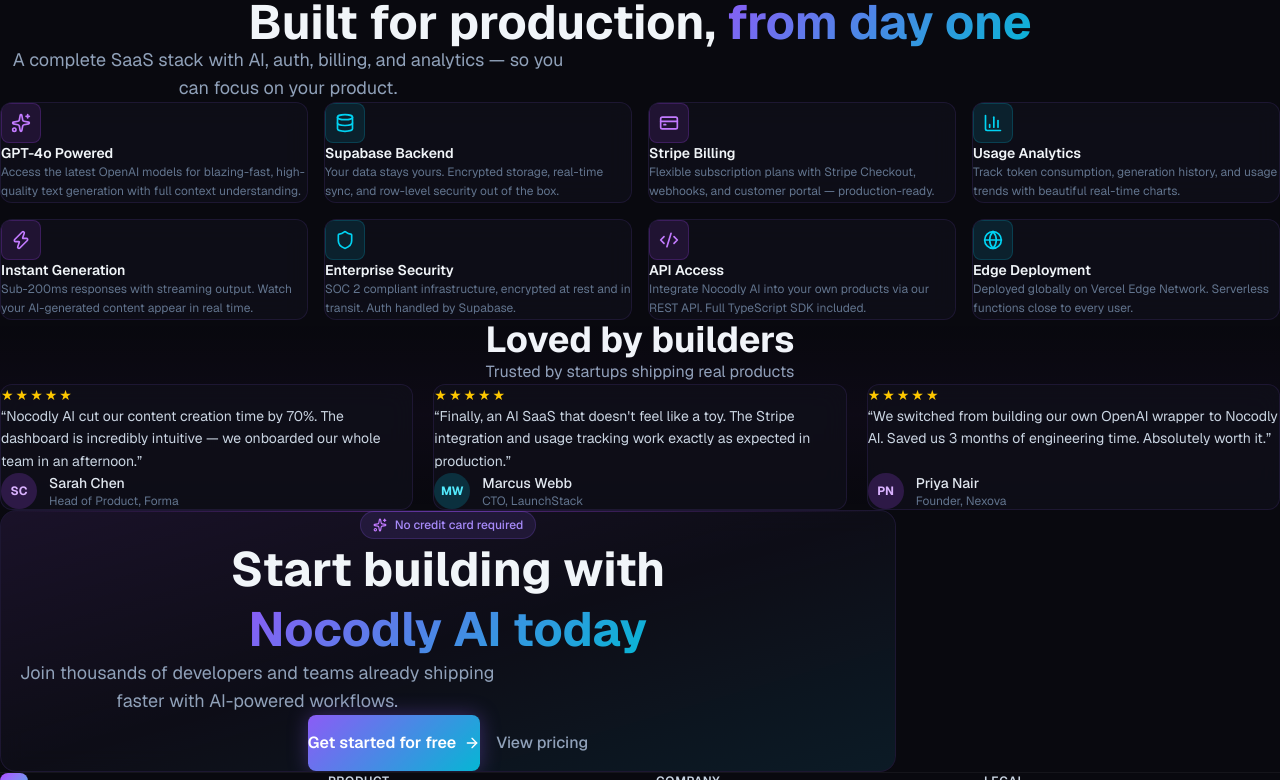
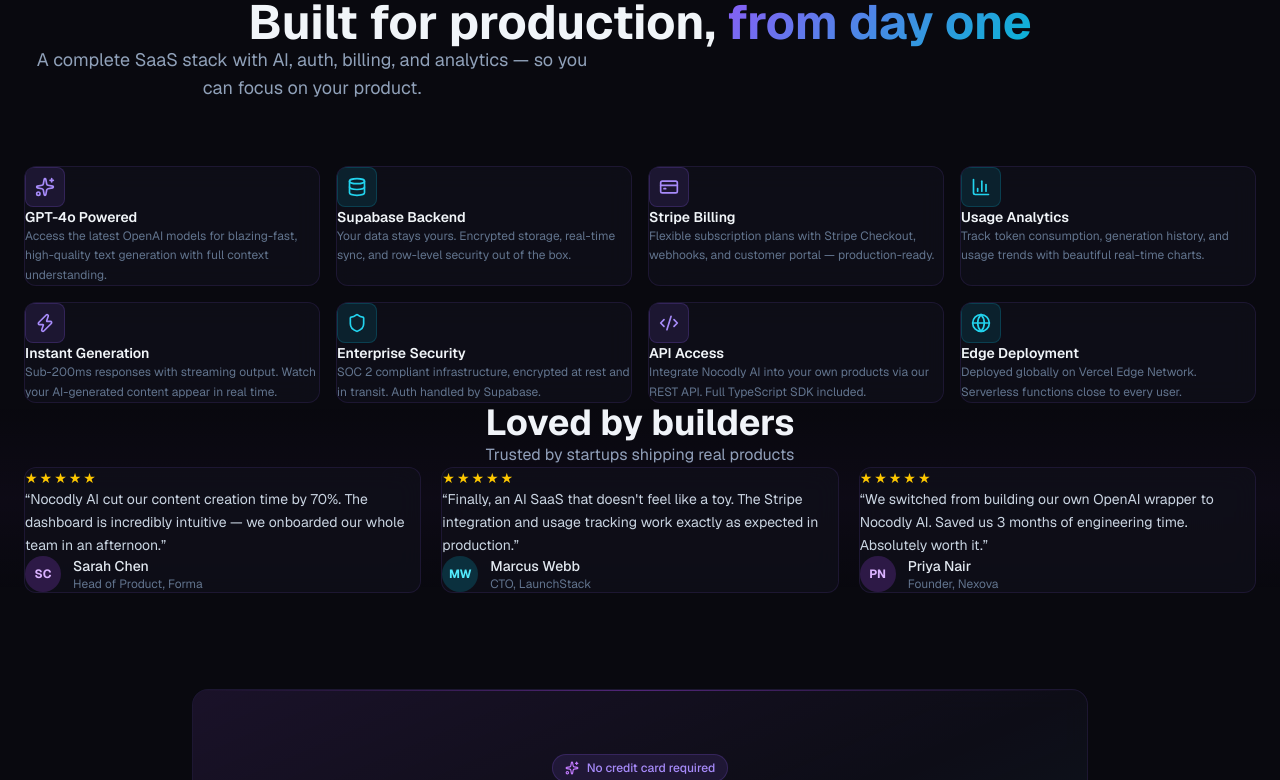
Before and after one commit to nocodly/nocodly-ai, a Next.js app: page / in a window 1280 px wide. Shown: the part 680-1460 px from the top of the page. Built offline with nearby package versions, Linux system fonts and the light colour scheme.

Commit message:
fix: layout alignment and Tailwind v4 class scanning

```diff
--- a/src/app/globals.css
+++ b/src/app/globals.css
@@ -1,4 +1,6 @@
 @import "tailwindcss";
+@source "../components/**/*.{ts,tsx}";
+@source "../app/**/*.{ts,tsx}";
 
 @theme {
   --color-background: #09090f;
@@ -254,6 +256,33 @@
   border-radius: 0.5rem;
 }
 
+/* Feature card icon colors */
+.feature-icon-purple {
+  background: rgba(139,92,246,0.12);
+  color: #a78bfa;
+  border: 1px solid rgba(139,92,246,0.2);
+}
+.feature-icon-cyan {
+  background: rgba(6,182,212,0.12);
+  color: #22d3ee;
+  border: 1px solid rgba(6,182,212,0.2);
+}
+.feature-glow-purple:hover {
+  box-shadow: 0 0 30px rgba(139,92,246,0.1);
+}
+.feature-glow-cyan:hover {
+  box-shadow: 0 0 30px rgba(6,182,212,0.1);
+}
+
+/* Section container */
+.section-container {
+  max-width: 80rem;
+  margin-left: auto;
+  margin-right: auto;
+  padding-left: 1.5rem;
+  padding-right: 1.5rem;
+}
+
 /* Noise texture overlay */
 .noise::after {
   content: '';
--- a/src/components/marketing/cta.tsx
+++ b/src/components/marketing/cta.tsx
@@ -7,13 +7,14 @@
 
 export function CtaSection() {
   return (
-    <section className="py-24 px-4 sm:px-6">
-      <div className="max-w-4xl mx-auto">
+    <section className="py-24" style={{ padding: "6rem 1.5rem" }}>
+      <div style={{ maxWidth: "56rem", marginLeft: "auto", marginRight: "auto" }}>
         <motion.div
           initial={{ opacity: 0, y: 24 }}
           whileInView={{ opacity: 1, y: 0 }}
           viewport={{ once: true }}
-          className="relative glass rounded-2xl p-10 sm:p-16 text-center overflow-hidden border border-purple-500/15"
+          className="relative glass rounded-2xl overflow-hidden border border-purple-500/15"
+          style={{ padding: "4rem", textAlign: "center" }}
         >
           {/* Background glow */}
           <div className="absolute inset-0 bg-gradient-to-br from-purple-500/8 via-transparent to-cyan-500/8" />
--- a/src/components/marketing/features.tsx
+++ b/src/components/marketing/features.tsx
@@ -56,21 +56,21 @@
 
 const colorMap = {
   purple: {
-    icon: "bg-purple-500/12 text-purple-400 border-purple-500/20",
-    glow: "hover:shadow-[0_0_30px_rgba(139,92,246,0.08)]",
+    icon: "feature-icon-purple",
+    glow: "feature-glow-purple",
   },
   cyan: {
-    icon: "bg-cyan-500/12 text-cyan-400 border-cyan-500/20",
-    glow: "hover:shadow-[0_0_30px_rgba(6,182,212,0.08)]",
+    icon: "feature-icon-cyan",
+    glow: "feature-glow-cyan",
   },
 };
 
 export function FeaturesSection() {
   return (
     <section id="features" className="py-24 relative">
-      <div className="max-w-7xl mx-auto px-4 sm:px-6">
+      <div className="section-container">
         {/* Header */}
-        <div className="text-center mb-16">
+        <div style={{ textAlign: "center", marginBottom: "4rem" }}>
           <motion.span
             initial={{ opacity: 0 }}
             whileInView={{ opacity: 1 }}
--- a/src/components/marketing/footer.tsx
+++ b/src/components/marketing/footer.tsx
@@ -4,7 +4,7 @@
 export function Footer() {
   return (
     <footer className="border-t border-white/5 py-12 mt-20">
-      <div className="max-w-7xl mx-auto px-4 sm:px-6 lg:px-8">
+      <div className="section-container">
         <div className="grid grid-cols-2 md:grid-cols-4 gap-8 mb-10">
           {/* Brand */}
           <div className="col-span-2 md:col-span-1">
--- a/src/components/marketing/stats.tsx
+++ b/src/components/marketing/stats.tsx
@@ -13,7 +13,7 @@
   return (
     <section className="py-16 border-y border-white/5 relative">
       <div className="absolute inset-0 bg-gradient-to-r from-purple-500/3 via-transparent to-cyan-500/3" />
-      <div className="max-w-7xl mx-auto px-4 sm:px-6">
+      <div className="section-container">
         <div className="grid grid-cols-2 lg:grid-cols-4 gap-8">
           {STATS.map(({ value, label }, i) => (
             <motion.div
--- a/src/components/marketing/testimonials.tsx
+++ b/src/components/marketing/testimonials.tsx
@@ -30,7 +30,7 @@
   return (
     <section className="py-24 relative">
       <div className="absolute inset-0 bg-gradient-to-b from-transparent via-purple-500/3 to-transparent pointer-events-none" />
-      <div className="max-w-7xl mx-auto px-4 sm:px-6">
+      <div className="section-container">
         <div className="text-center mb-14">
           <motion.h2
             initial={{ opacity: 0, y: 16 }}
```
